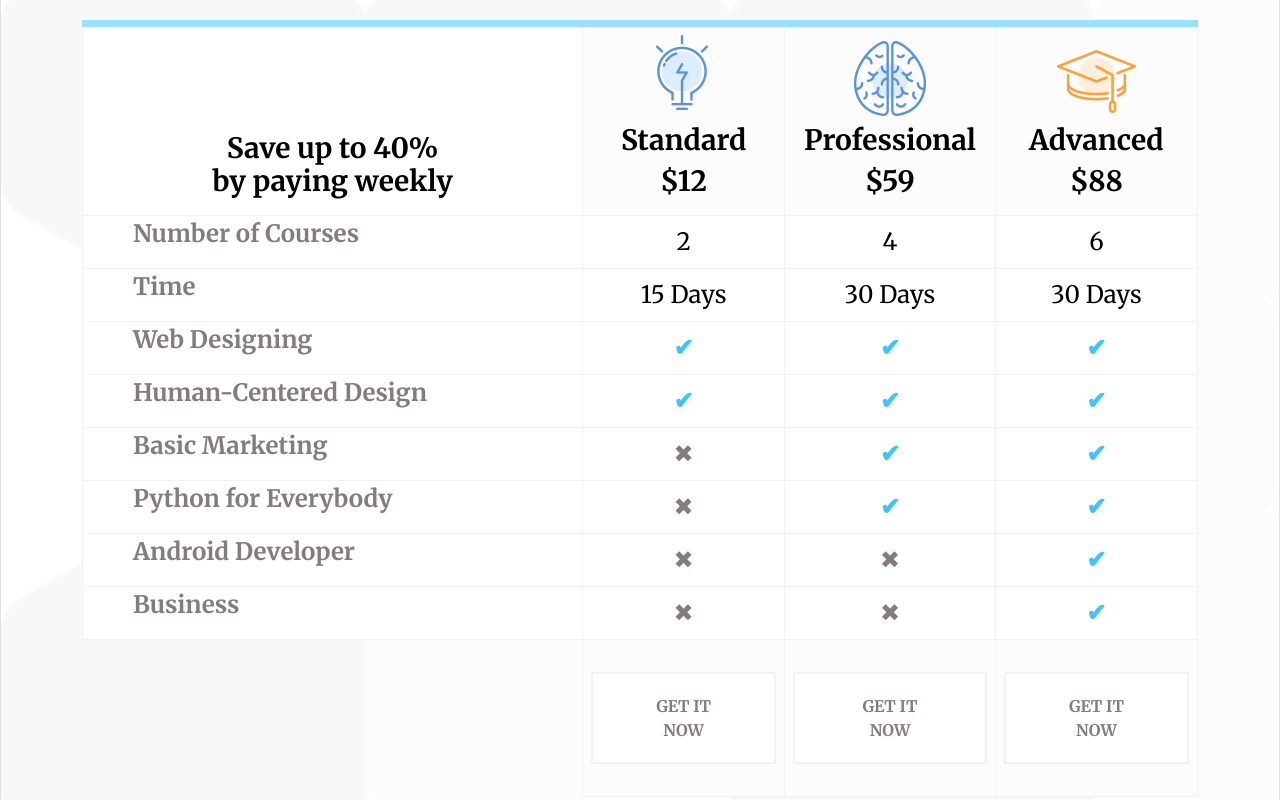
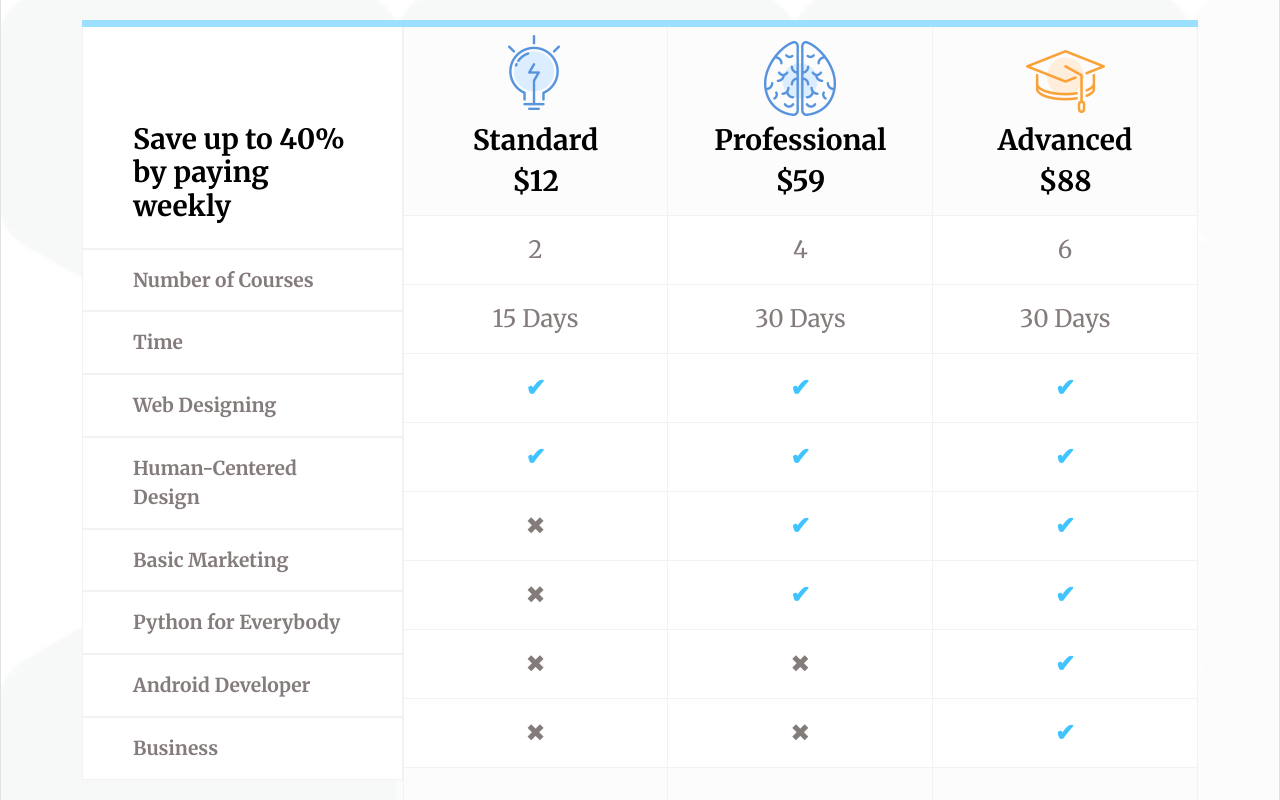
Before and after one commit to andreacagnina/proj-html-vuejs, a Vue app: page / in a window 1280 px wide. Shown: the part 6620-7420 px from the top of the page. Built offline with nearby package versions, Linux system fonts and the light colour scheme.

Commit message:
[fix] fix layout tab

```diff
--- a/src/components/Main/MSixthSection.vue
+++ b/src/components/Main/MSixthSection.vue
@@ -86,14 +86,29 @@ export default {
                 </div>
                 <div class="row">
                     <div class="col-12">
-                        <div class="content table-responsive">
+                        <div class="content table-responsive d-flex">
+                            <div class="w-450">
+                                <ul>
+                                    <li class="pt-5 pb-3 ">
+                                        <div class="py-4"></div>
+                                        <h3>Save up to 40% <br>by
+                                            paying weekly</h3>
+                                    </li>
+                                    <li>Number of Courses</li>
+                                    <li>Time</li>
+                                    <li>Web Designing</li>
+                                    <li>Human-Centered Design</li>
+                                    <li>Basic Marketing</li>
+                                    <li>Python for Everybody</li>
+                                    <li>Android Developer</li>
+                                    <li>Business</li>
+                                </ul>
+                            </div>
                             <table class="table table-borderless ">
+
                                 <thead>
                                     <tr>
-                                        <th scope="col" class="bord-top w-500">
-                                            <h3>Save up to 40% <br>by
-                                                paying weekly</h3>
-                                        </th>
+
                                         <th scope="col" v-for="(account, index) in accounts" :key="`sel-${index}`"
                                             :class="account.borderClass" class="bg-col">
                                             <div class="text-center">
@@ -111,55 +126,53 @@ export default {
                                 </thead>
                                 <tbody>
                                     <tr>
-                                        <td scope="row" class="l-bold">Number of Courses</td>
-                                        <td v-for="account in accounts">
+                                        <td v-for="account in accounts" class="no">
                                             {{ account.courses }}
                                         </td>
                                     </tr>
                                     <tr>
-                                        <td scope="row" class="l-bold">Time</td>
-                                        <td v-for="account in accounts">
+                                        <td v-for="account in accounts" class="no">
                                             {{ account.time }}
                                         </td>
                                     </tr>
                                     <tr>
-                                        <td scope="row" class="l-bold">Web Designing</td>
+
                                         <td v-for="account in accounts" :class="getAccountClass(account, 'wd')">
                                             {{ getAccountSymbol(account, 'wd') }}
                                         </td>
                                     </tr>
                                     <tr>
-                                        <td scope="row" class="l-bold">Human-Centered Design</td>
+
                                         <td v-for="account in accounts" :class="getAccountClass(account, 'hcd')">
                                             {{ getAccountSymbol(account, 'hcd') }}
                                         </td>
                                     </tr>
                                     <tr>
-                                        <td scope="row" class="l-bold">Basic Marketing</td>
+
                                         <td v-for="account in accounts" :class="getAccountClass(account, 'marketing')">
                                             {{ getAccountSymbol(account, 'marketing') }}
                                         </td>
                                     </tr>
                                     <tr>
-                                        <td scope="row" class="l-bold">Python for Everybody</td>
+
                                         <td v-for="account in accounts" :class="getAccountClass(account, 'python')">
                                             {{ getAccountSymbol(account, 'python') }}
                                         </td>
                                     </tr>
                                     <tr>
-                                        <td scope="row" class="l-bold"> Android Developer</td>
+
                                         <td v-for="account in accounts" :class="getAccountClass(account, 'android')">
                                             {{ getAccountSymbol(account, 'android') }}
                                         </td>
                                     </tr>
                                     <tr>
-                                        <td scope="row" class="l-bold">Business</td>
+
                                         <td v-for="account in accounts" :class="getAccountClass(account, 'english')">
                                             {{ getAccountSymbol(account, 'english') }}
                                         </td>
                                     </tr>
                                     <tr>
-                                        <td class="invisible no-border"></td>
+
                                         <td v-for="(account, index) in accounts" :key="`sel-${index}`" class="bg-col">
                                             <button class="button my-4" @click="changeBorderColor(index)">GET IT
                                                 NOW</button>
@@ -167,6 +180,7 @@ export default {
                                     </tr>
                                 </tbody>
                             </table>
+
                         </div>
                     </div>
                 </div>
@@ -196,10 +210,6 @@ tr {
 
 .no {
     color: $a847b7b;
-}
-
-.bord-top {
-    border-top: 7px solid $a9ce0ff;
 }
 
 .button {
@@ -238,19 +248,27 @@ tr {
     border: 1px solid $f2f2f2;
 }
 
-.no-border {
-    border-left: 1px solid rgba(0, 0, 0, 0);
-    border-bottom: 1px solid rgba(0, 0, 0, 0);
+div.border li {
+    border: 1px solid $f2f2f2;
+    padding: 16px 50px;
+    font-size: 1.2rem;
+    font-weight: 600;
+    color: $a847b7b;
+    background-color: $ffffff;
+
+    &:first-child {
+        color: black;
+        border-top: none;
+    }
 }
 
-.l-bold {
-    text-align: left;
-    font-weight: 600;
-    padding: 0 50px;
-    color: $a847b7b;
+td.yes,
+td.no {
+    padding: 16px 50px
 }
 
-.w-500 {
-    width: 500px;
+.w-450 {
+    width: 450px;
+    border-top: 7px solid $a9ce0ff;
 }
 </style>
```
Also changed, not shown: src/components/newApp.vue (deleted, +0 -15 lines).
